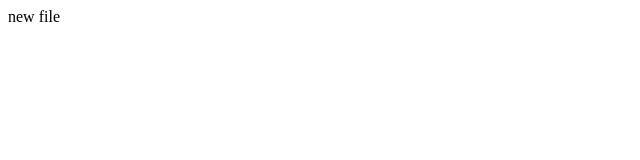
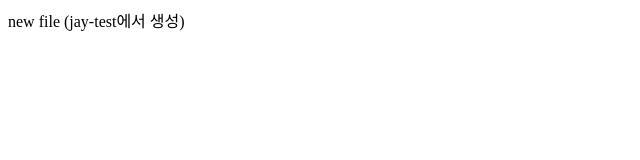
Before and after one commit to itforone-github/git-test-jay, a plain HTML site: page test1/new.html in a window 1280 px wide. Shown: the whole page, without its empty margins (0-640 px from the left). Drawn offline with Linux system fonts and the light colour scheme.

Commit message:
15:07 commit

```diff
--- a/test1/new.html
+++ b/test1/new.html
@@ -5,7 +5,7 @@
     <title>Title</title>
 </head>
 <body>
-new file
+new file (jay-test에서 생성)
 
 </body>
 </html>
```
